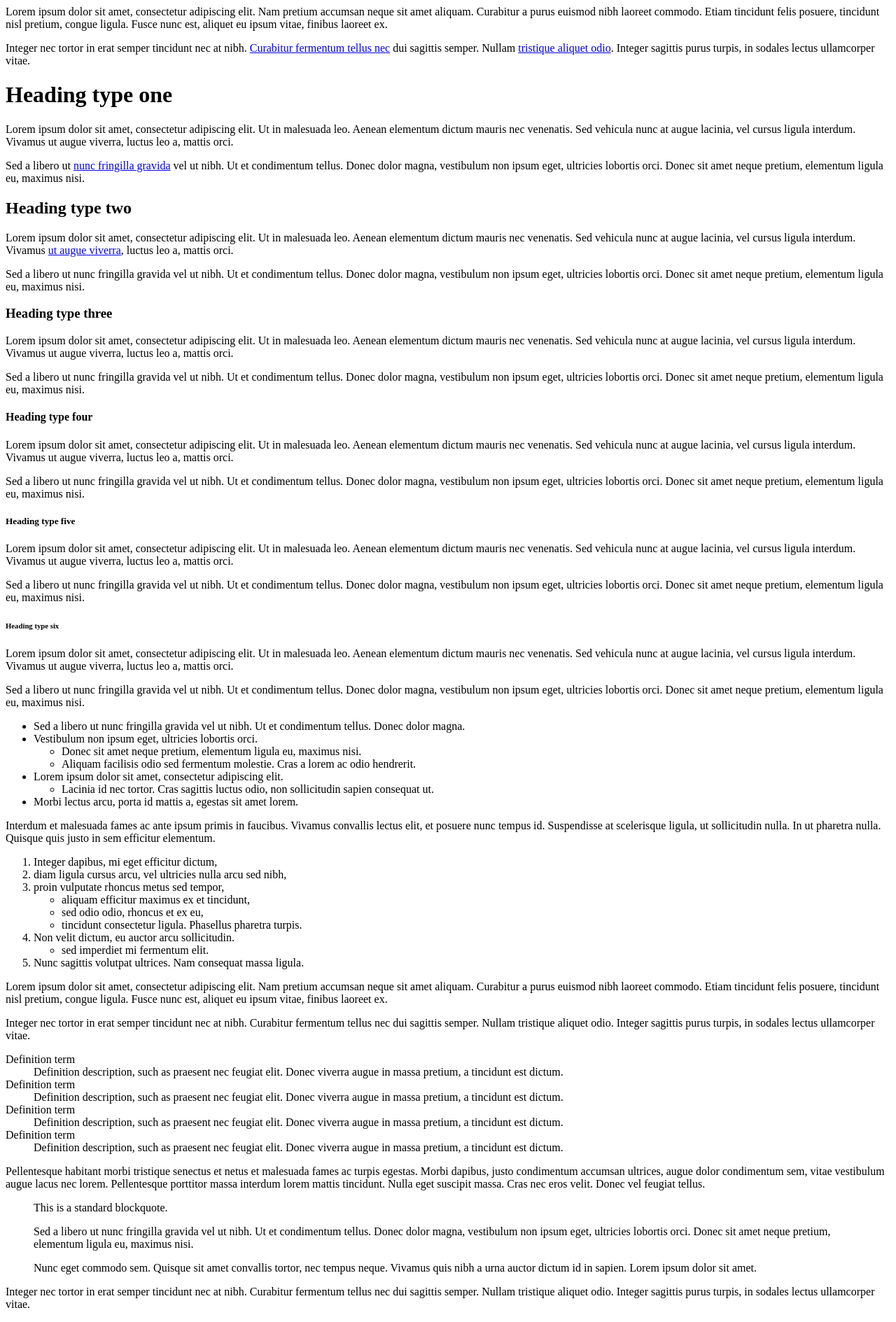
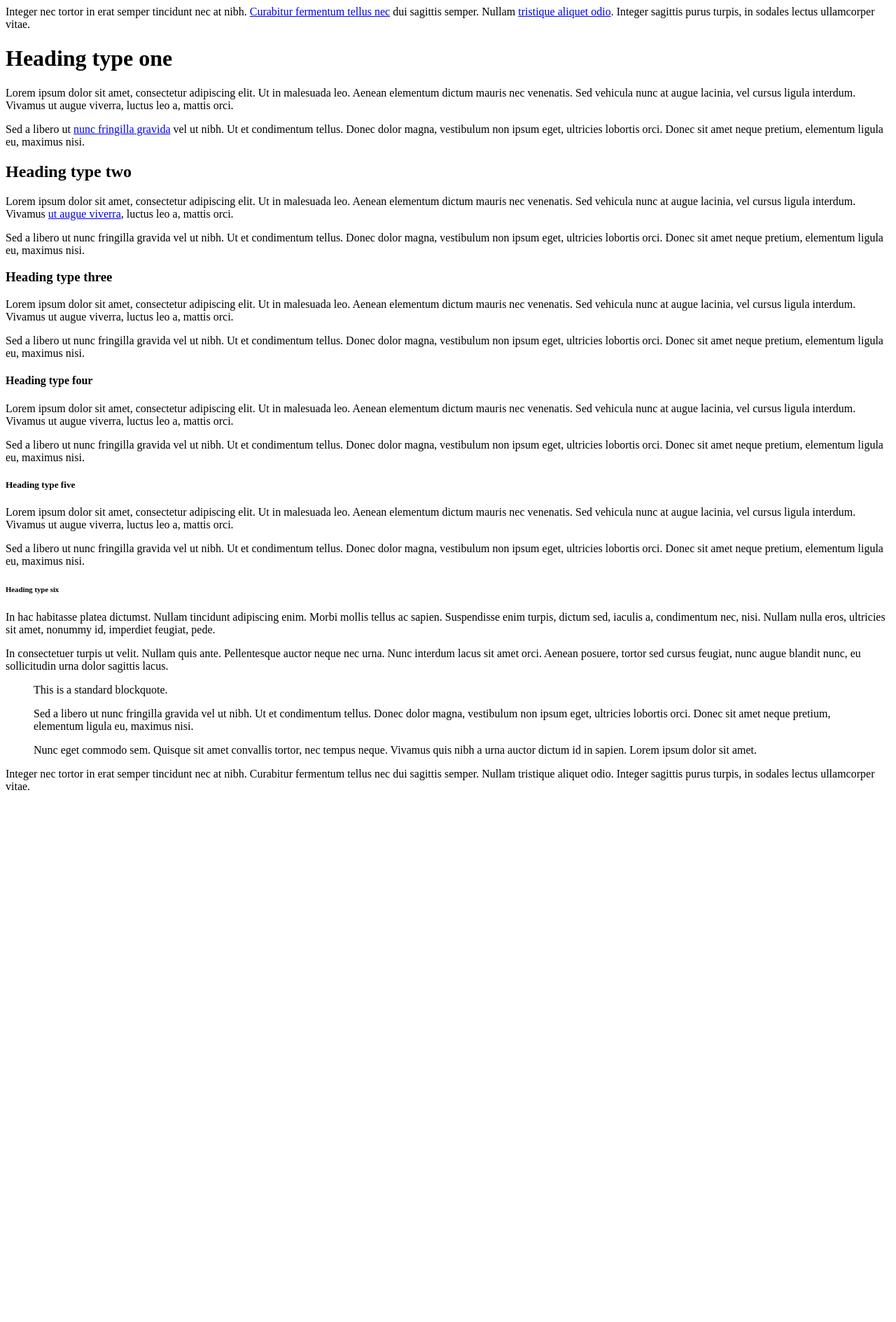
Before and after one commit to eager-hun/frontend-setup, a PHP site: page /sample-contents/sample-texts.php in a window 1280 px wide. Shown: the whole page at 70% size. After the commit the page ends 1129 px from the top, so only its background shows below. Run offline with PHP 8.4, Linux system fonts and the light colour scheme.

Commit message:
Taken sample lists out of sample texts and added them to a new accordion item.

```diff
--- a/index.php
+++ b/index.php
@@ -80,6 +80,12 @@ $page_title = 'Page title';
                     </div>
                   </li>
                   <li class="accordion-item" data-accordion-item>
+                    <a href="#" class="accordion-title">Lists for checking typography</a>
+                    <div class="accordion-content" data-tab-content>
+                      <?php include('sample-contents/sample-lists.php');?>
+                    </div>
+                  </li>
+                  <li class="accordion-item" data-accordion-item>
                     <a href="#" class="accordion-title">Next thing</a>
                     <div class="accordion-content" data-tab-content>
                       This is where the next thing will be able to reside.
--- a/sample-contents/sample-texts.php
+++ b/sample-contents/sample-texts.php
@@ -5,127 +5,104 @@
  */
 ?>
 
-
-<p>Lorem ipsum dolor sit amet, consectetur adipiscing elit. Nam pretium accumsan neque sit amet aliquam. Curabitur a purus euismod nibh laoreet commodo. Etiam tincidunt felis posuere, tincidunt nisl pretium, congue ligula. Fusce nunc est, aliquet eu ipsum vitae, finibus laoreet ex.</p>
-<p>Integer nec tortor in erat semper tincidunt nec at nibh. <a href="foo">Curabitur fermentum tellus nec</a> dui sagittis semper. Nullam <a href="foo">tristique aliquet odio</a>. Integer sagittis purus turpis, in sodales lectus ullamcorper vitae.</p>
+<p>Integer nec tortor in erat semper tincidunt nec at nibh.
+<a href="foo">Curabitur fermentum tellus nec</a> dui sagittis semper. Nullam
+<a href="foo">tristique aliquet odio</a>. Integer sagittis purus turpis, in
+sodales lectus ullamcorper vitae.</p>
 
 
 <h1>Heading type one</h1>
 
-<p>Lorem ipsum dolor sit amet, consectetur adipiscing elit. Ut in malesuada leo. Aenean elementum dictum mauris nec venenatis. Sed vehicula nunc at augue lacinia, vel cursus ligula interdum. Vivamus ut augue viverra, luctus leo a, mattis orci.</p>
-<p>Sed a libero ut <a href="#">nunc fringilla gravida</a> vel ut nibh. Ut et condimentum tellus. Donec dolor magna, vestibulum non ipsum eget, ultricies lobortis orci. Donec sit amet neque pretium, elementum ligula eu, maximus nisi.</p>
+<p>Lorem ipsum dolor sit amet, consectetur adipiscing elit. Ut in malesuada leo.
+Aenean elementum dictum mauris nec venenatis. Sed vehicula nunc at augue
+lacinia, vel cursus ligula interdum. Vivamus ut augue viverra, luctus leo a,
+mattis orci.</p>
+
+<p>Sed a libero ut <a href="#">nunc fringilla gravida</a> vel ut nibh. Ut et
+condimentum tellus. Donec dolor magna, vestibulum non ipsum eget, ultricies
+lobortis orci. Donec sit amet neque pretium, elementum ligula eu, maximus
+nisi.</p>
 
 
 
 <h2>Heading type two</h2>
 
-<p>Lorem ipsum dolor sit amet, consectetur adipiscing elit. Ut in malesuada leo. Aenean elementum dictum mauris nec venenatis. Sed vehicula nunc at augue lacinia, vel cursus ligula interdum. Vivamus
-  <a href="#">ut augue viverra</a>, luctus leo a, mattis orci.</p>
-<p>Sed a libero ut nunc fringilla gravida vel ut nibh. Ut et condimentum tellus. Donec dolor magna, vestibulum non ipsum eget, ultricies lobortis orci. Donec sit amet neque pretium, elementum ligula eu, maximus nisi.</p>
+<p>Lorem ipsum dolor sit amet, consectetur adipiscing elit. Ut in malesuada leo.
+Aenean elementum dictum mauris nec venenatis. Sed vehicula nunc at augue
+lacinia, vel cursus ligula interdum. Vivamus <a href="#">ut augue viverra</a>,
+luctus leo a, mattis orci.</p>
+
+<p>Sed a libero ut nunc fringilla gravida vel ut nibh. Ut et condimentum tellus.
+Donec dolor magna, vestibulum non ipsum eget, ultricies lobortis orci. Donec sit
+amet neque pretium, elementum ligula eu, maximus nisi.</p>
 
 
 
 <h3>Heading type three</h3>
 
-<p>Lorem ipsum dolor sit amet, consectetur adipiscing elit. Ut in malesuada leo. Aenean elementum dictum mauris nec venenatis. Sed vehicula nunc at augue lacinia, vel cursus ligula interdum. Vivamus ut augue viverra, luctus leo a, mattis orci.</p>
-<p>Sed a libero ut nunc fringilla gravida vel ut nibh. Ut et condimentum tellus. Donec dolor magna, vestibulum non ipsum eget, ultricies lobortis orci. Donec sit amet neque pretium, elementum ligula eu, maximus nisi.</p>
+<p>Lorem ipsum dolor sit amet, consectetur adipiscing elit. Ut in malesuada leo.
+Aenean elementum dictum mauris nec venenatis. Sed vehicula nunc at augue
+lacinia, vel cursus ligula interdum. Vivamus ut augue viverra, luctus leo a,
+mattis orci.</p>
+
+<p>Sed a libero ut nunc fringilla gravida vel ut nibh. Ut et condimentum tellus.
+Donec dolor magna, vestibulum non ipsum eget, ultricies lobortis orci. Donec sit
+amet neque pretium, elementum ligula eu, maximus nisi.</p>
 
 
 
 <h4>Heading type four</h4>
 
-<p>Lorem ipsum dolor sit amet, consectetur adipiscing elit. Ut in malesuada leo. Aenean elementum dictum mauris nec venenatis. Sed vehicula nunc at augue lacinia, vel cursus ligula interdum. Vivamus ut augue viverra, luctus leo a, mattis orci.</p>
-<p>Sed a libero ut nunc fringilla gravida vel ut nibh. Ut et condimentum tellus. Donec dolor magna, vestibulum non ipsum eget, ultricies lobortis orci. Donec sit amet neque pretium, elementum ligula eu, maximus nisi.</p>
+<p>Lorem ipsum dolor sit amet, consectetur adipiscing elit. Ut in malesuada leo.
+Aenean elementum dictum mauris nec venenatis. Sed vehicula nunc at augue
+lacinia, vel cursus ligula interdum. Vivamus ut augue viverra, luctus leo a,
+mattis orci.</p>
+
+<p>Sed a libero ut nunc fringilla gravida vel ut nibh. Ut et condimentum tellus.
+Donec dolor magna, vestibulum non ipsum eget, ultricies lobortis orci. Donec sit
+amet neque pretium, elementum ligula eu, maximus nisi.</p>
 
 
 <h5>Heading type five</h5>
 
-<p>Lorem ipsum dolor sit amet, consectetur adipiscing elit. Ut in malesuada leo. Aenean elementum dictum mauris nec venenatis. Sed vehicula nunc at augue lacinia, vel cursus ligula interdum. Vivamus ut augue viverra, luctus leo a, mattis orci.</p>
-<p>Sed a libero ut nunc fringilla gravida vel ut nibh. Ut et condimentum tellus. Donec dolor magna, vestibulum non ipsum eget, ultricies lobortis orci. Donec sit amet neque pretium, elementum ligula eu, maximus nisi.</p>
+<p>Lorem ipsum dolor sit amet, consectetur adipiscing elit. Ut in malesuada leo.
+Aenean elementum dictum mauris nec venenatis. Sed vehicula nunc at augue
+lacinia, vel cursus ligula interdum. Vivamus ut augue viverra, luctus leo a,
+mattis orci.</p>
+
+<p>Sed a libero ut nunc fringilla gravida vel ut nibh. Ut et condimentum tellus.
+Donec dolor magna, vestibulum non ipsum eget, ultricies lobortis orci. Donec sit
+amet neque pretium, elementum ligula eu, maximus nisi.</p>
 
 
 
 <h6>Heading type six</h6>
 
-<p>Lorem ipsum dolor sit amet, consectetur adipiscing elit. Ut in malesuada leo. Aenean elementum dictum mauris nec venenatis. Sed vehicula nunc at augue lacinia, vel cursus ligula interdum. Vivamus ut augue viverra, luctus leo a, mattis orci.</p>
-<p>Sed a libero ut nunc fringilla gravida vel ut nibh. Ut et condimentum tellus. Donec dolor magna, vestibulum non ipsum eget, ultricies lobortis orci. Donec sit amet neque pretium, elementum ligula eu, maximus nisi.</p>
+<p>In hac habitasse platea dictumst. Nullam tincidunt adipiscing enim. Morbi
+  mollis tellus ac sapien. Suspendisse enim turpis, dictum sed, iaculis a,
+  condimentum nec, nisi. Nullam nulla eros, ultricies sit amet, nonummy id,
+  imperdiet feugiat, pede.</p>
 
-
-
-<ul>
-  <li>Sed a libero ut nunc fringilla gravida vel ut nibh. Ut et condimentum tellus. Donec dolor magna.</li>
-  <li>
-    Vestibulum non ipsum eget, ultricies lobortis orci.
-    <ul>
-      <li>Donec sit amet neque pretium, elementum ligula eu, maximus nisi.</li>
-      <li>Aliquam facilisis odio sed fermentum molestie. Cras a lorem ac odio hendrerit.</li>
-    </ul>
-  </li>
-  <li>
-    Lorem ipsum dolor sit amet, consectetur adipiscing elit.
-    <ul>
-      <li>Lacinia id nec tortor. Cras sagittis luctus odio, non sollicitudin sapien consequat ut.</li>
-    </ul>
-  </li>
-  <li>Morbi lectus arcu, porta id mattis a, egestas sit amet lorem.</li>
-</ul>
-
-
-
-<p>Interdum et malesuada fames ac ante ipsum primis in faucibus. Vivamus convallis lectus elit, et posuere nunc tempus id. Suspendisse at scelerisque ligula, ut sollicitudin nulla. In ut pharetra nulla. Quisque quis justo in sem efficitur elementum.</p>
-
-
-
-<ol>
-  <li>Integer dapibus, mi eget efficitur dictum,</li>
-  <li>diam ligula cursus arcu, vel ultricies nulla arcu sed nibh,</li>
-  <li>
-    proin vulputate rhoncus metus sed tempor,
-    <ul>
-      <li>aliquam efficitur maximus ex et tincidunt,</li>
-      <li>sed odio odio, rhoncus et ex eu,</li>
-      <li>tincidunt consectetur ligula. Phasellus pharetra turpis.</li>
-    </ul>
-  </li>
-  <li>
-    Non velit dictum, eu auctor arcu sollicitudin.
-    <ul>
-      <li>sed imperdiet mi fermentum elit.</li>
-    </ul>
-  </li>
-  <li>Nunc sagittis volutpat ultrices. Nam consequat massa ligula.</li>
-</ol>
-
-
-
-<p>Lorem ipsum dolor sit amet, consectetur adipiscing elit. Nam pretium accumsan neque sit amet aliquam. Curabitur a purus euismod nibh laoreet commodo. Etiam tincidunt felis posuere, tincidunt nisl pretium, congue ligula. Fusce nunc est, aliquet eu ipsum vitae, finibus laoreet ex.</p>
-<p>Integer nec tortor in erat semper tincidunt nec at nibh. Curabitur fermentum tellus nec dui sagittis semper. Nullam tristique aliquet odio. Integer sagittis purus turpis, in sodales lectus ullamcorper vitae.</p>
-
-
-
-<dl>
-  <dt>Definition term</dt>
-  <dd>Definition description, such as praesent nec feugiat elit. Donec viverra augue in massa pretium, a tincidunt est dictum.</dd>
-  <dt>Definition term</dt>
-  <dd>Definition description, such as praesent nec feugiat elit. Donec viverra augue in massa pretium, a tincidunt est dictum.</dd>
-  <dt>Definition term</dt>
-  <dd>Definition description, such as praesent nec feugiat elit. Donec viverra augue in massa pretium, a tincidunt est dictum.</dd>
-  <dt>Definition term</dt>
-  <dd>Definition description, such as praesent nec feugiat elit. Donec viverra augue in massa pretium, a tincidunt est dictum.</dd>
-</dl>
-
-
-
-<p>Pellentesque habitant morbi tristique senectus et netus et malesuada fames ac turpis egestas. Morbi dapibus, justo condimentum accumsan ultrices, augue dolor condimentum sem, vitae vestibulum augue lacus nec lorem. Pellentesque porttitor massa interdum lorem mattis tincidunt. Nulla eget suscipit massa. Cras nec eros velit. Donec vel feugiat tellus.</p>
-
+<p>In consectetuer turpis ut velit. Nullam quis
+  ante. Pellentesque auctor neque nec urna. Nunc interdum lacus sit amet orci.
+  Aenean posuere, tortor sed cursus feugiat, nunc augue blandit nunc, eu
+  sollicitudin urna dolor sagittis lacus.</p>
 
 
 <blockquote>
+
   <p>This is a standard blockquote.</p>
-  <p>Sed a libero ut nunc fringilla gravida vel ut nibh. Ut et condimentum tellus. Donec dolor magna, vestibulum non ipsum eget, ultricies lobortis orci. Donec sit amet neque pretium, elementum ligula eu, maximus nisi.</p>
-  <p>Nunc eget commodo sem. Quisque sit amet convallis tortor, nec tempus neque. Vivamus quis nibh a urna auctor dictum id in sapien. Lorem ipsum dolor sit amet.</p>
+
+  <p>Sed a libero ut nunc fringilla gravida vel ut nibh. Ut et condimentum
+  tellus. Donec dolor magna, vestibulum non ipsum eget, ultricies lobortis orci.
+  Donec sit amet neque pretium, elementum ligula eu, maximus nisi.</p>
+
+  <p>Nunc eget commodo sem.
+  Quisque sit amet convallis tortor, nec tempus neque. Vivamus quis nibh a urna
+  auctor dictum id in sapien. Lorem ipsum dolor sit amet.</p>
+
 </blockquote>
 
-
-
-<p>Integer nec tortor in erat semper tincidunt nec at nibh. Curabitur fermentum tellus nec dui sagittis semper. Nullam tristique aliquet odio. Integer sagittis purus turpis, in sodales lectus ullamcorper vitae.</p>
+<p>Integer nec tortor in erat semper tincidunt nec at nibh. Curabitur fermentum
+tellus nec dui sagittis semper. Nullam tristique aliquet odio. Integer sagittis
+purus turpis, in sodales lectus ullamcorper vitae.</p>
```
Also changed, not shown: sample-contents/sample-lists.php (added, +100 -0 lines).
